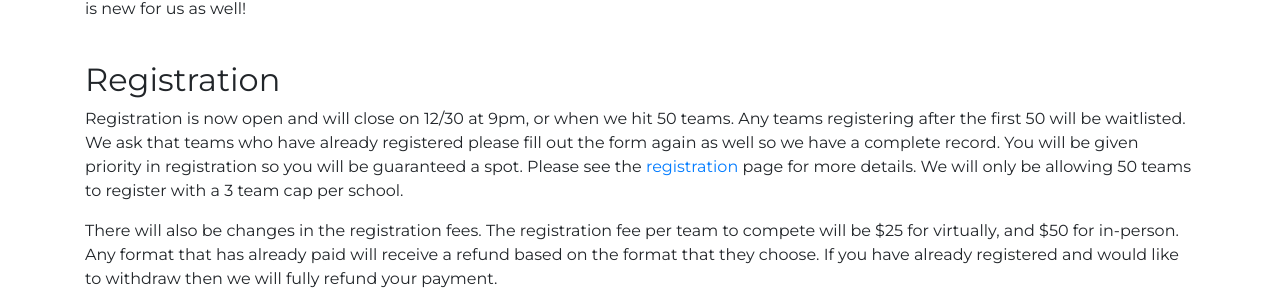
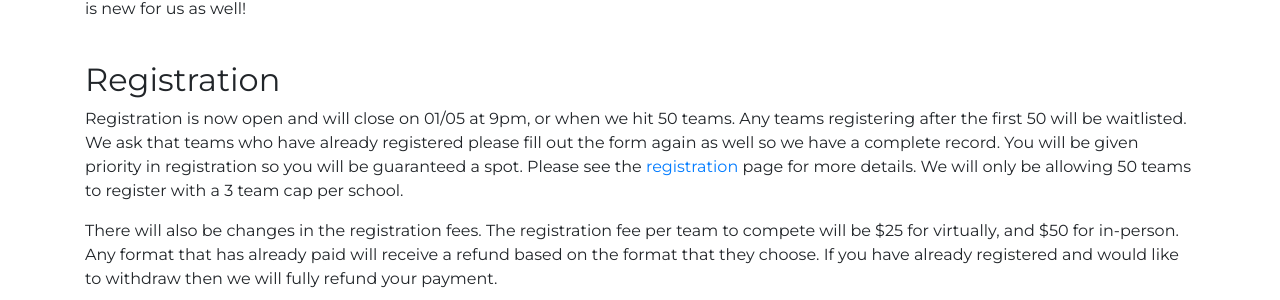
Before and after one commit to cmuscioly/cmuscioly.github.io, a Jekyll site: the page built from tournament.md, in a window 1280 px wide. Shown: the part 606-906 px from the top of the page. Built offline with Jekyll 4.4.1, drawn with Linux system fonts in a browser that asks for light colours; nearby versions of some CDN libraries.

Commit message:
updated registration end date

```diff
--- a/tournament.md
+++ b/tournament.md
@@ -40,7 +40,7 @@ Hope to see you all there, whether it be remotely or on campus! Please let us kn
 <h2>Registration</h2>
 
 <p>
-Registration is now open and will close on 12/30 at 9pm, or when we hit 50 teams. Any teams registering after the first 50 will be waitlisted. We ask that teams who have already registered please fill out the form again as well so we have a complete record. You will be given priority in registration so you will be guaranteed a spot.  Please see the <a href="/registration">registration</a> page for more details. We will only be allowing 50 teams to register with a 3 team cap per school.
+Registration is now open and will close on 01/05 at 9pm, or when we hit 50 teams. Any teams registering after the first 50 will be waitlisted. We ask that teams who have already registered please fill out the form again as well so we have a complete record. You will be given priority in registration so you will be guaranteed a spot.  Please see the <a href="/registration">registration</a> page for more details. We will only be allowing 50 teams to register with a 3 team cap per school.
 </p>
 <p>
 There will also be changes in the registration fees. The registration fee per team to compete will be $25 for virtually, and $50 for in-person. Any format that has already paid will receive a refund based on the format that they choose. If you have already registered and would like to withdraw then we will fully refund your payment.
```
Also changed, not shown: registration.md (+1 -1 lines).
